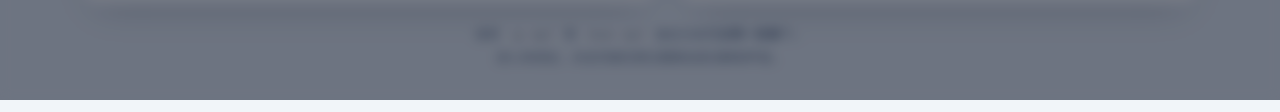
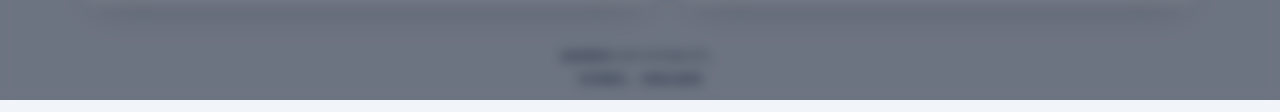
Before and after one commit to Rinarc/yrtnpodcasts, a plain HTML site: page ring.html in a window 1280 px wide. Shown: the part 700-812 px from the top of the page. Drawn offline with Linux system fonts and the light colour scheme.

Commit message:
Update ring.html

```diff
--- a/ring.html
+++ b/ring.html
@@ -290,8 +290,8 @@
   </div>
 
   <p class="tip">
-    请将 <code>up.mp3</code> 和 <code>down.mp3</code> 放在与本页面<strong>同一目录</strong>下。<br />
-    进入系统后，点击页面任意位置都会尝试解锁声音。
+     <br><strong>当前使用</strong>汾阳中学同款铃声。<br />
+    <strong>仅供娱乐，非商业使用</strong>
   </p>
 </div>
 
```
